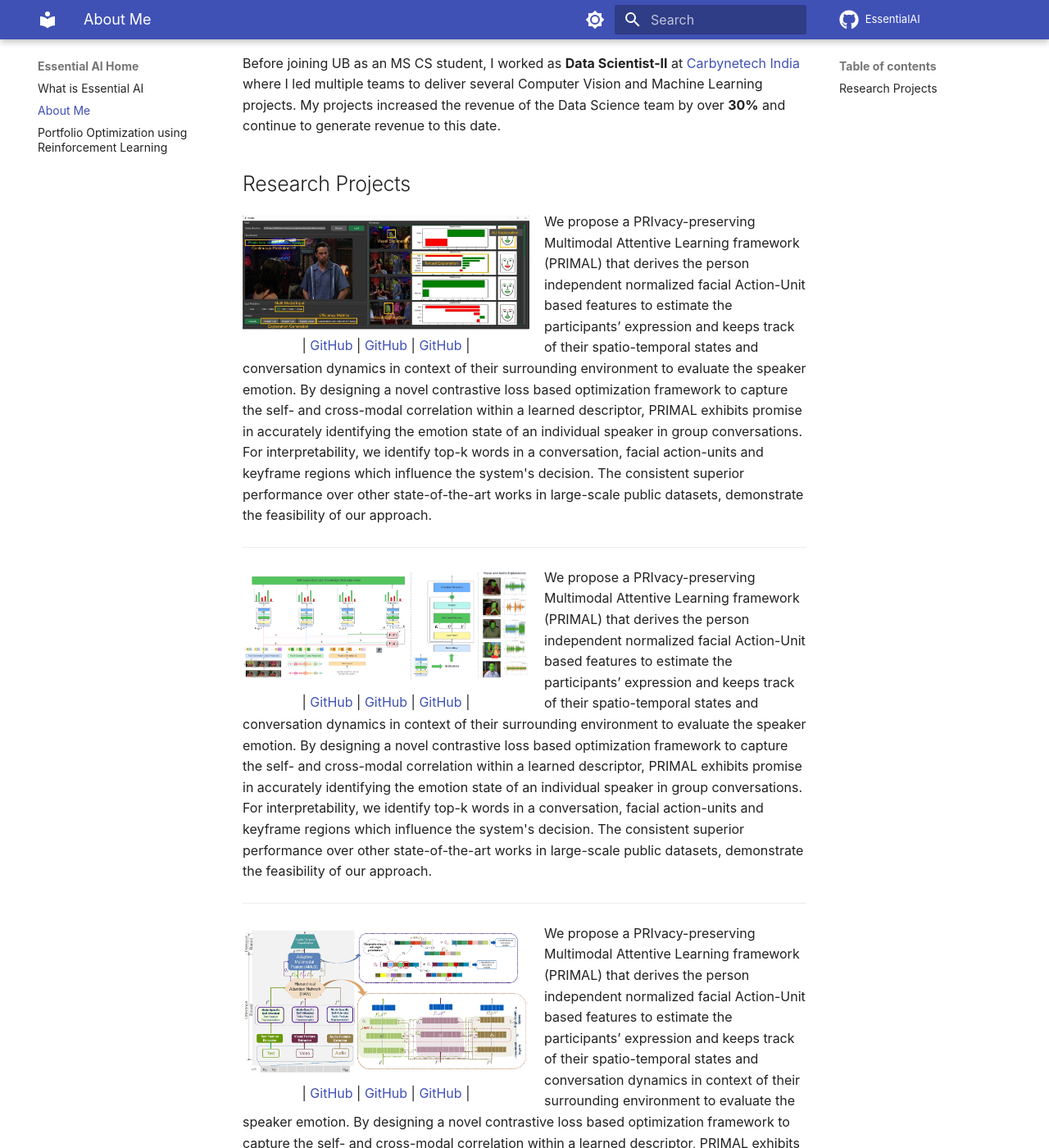
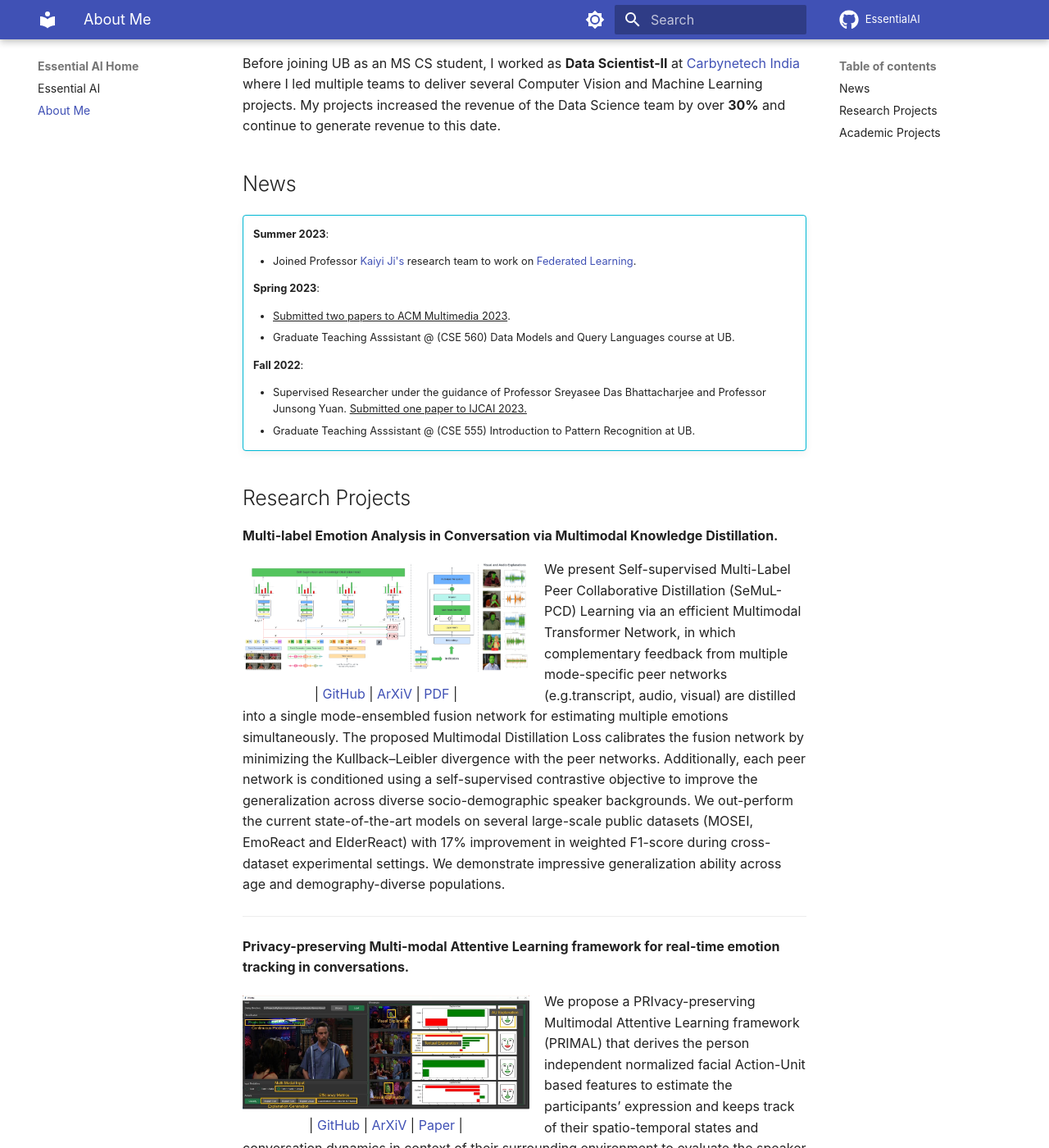
Before and after one commit to EssentialAI/EssentialAI.github.io, an MkDocs documentation site: the page built from docs/about.md, in a window 1280 px wide and 1400 px high, scrolled down 715 px. Shown: the whole window at 82% size. Built offline with MkDocs 1.6.1 and Material for MkDocs 9.7.7, drawn with Linux system fonts in a browser that asks for light colours; some web fonts are replaced; comment, search, counter and statistics services are not loaded; some of the changed text lies outside the part shown.

```diff
--- a/docs/about.md
+++ b/docs/about.md
@@ -8,46 +8,76 @@
 
 <p style="text-align: center;">| <a href="https://www.linkedin.com/in/nareshdevulapally" target = "_blank">Linkedin</a> | <a href="https://www.linkedin.com/in/nareshdevulapally" target = "_blank">Github</a> | <a href="https://www.linkedin.com/in/nareshdevulapally" target = "_blank">Resume</a> |</p>
 
-I am a Graduate Research and Teaching Assistant at [The State University of New York at Buffalo](https://www.buffalo.edu/). My research is focussed on buildling **Multi-Modal AI models**. My recent works on [Multi-Modal Emotion Recognition across ages](https://www.buffalo.edu/) has been submitted to [ACM Multimedia 2023](https://www.acmmm2023.org/). My previous work named PRIMAL that proposed
+I am a Graduate Research and Teaching Assistant at [The State University of New York at Buffalo](https://www.buffalo.edu/). My research is focussed on buildling **Multi-Modal AI models**. My recent work on [Multi-Modal Emotion Recognition across age-groups](#) has been submitted to [ACM Multimedia 2023](https://www.acmmm2023.org/). My previous work named PRIMAL that proposed
 **PRI**vacy-preserving **M**ulti-modal **A**ttentive **L**earning framework for real-time emotion tracking in conversations has received the First Honorable mention at the [Agrusa L. Student Innovation Competition](https://engineering.buffalo.edu/computer-science-engineering/news-and-events/events/russell-l-agrusa-cse-student-innovation-competition.html) at UB. My research at UB is advised by Professor [Sreyasee Das Bhattacharjee](https://cse.buffalo.edu/~sreyasee/) and Professor [Junsong Yuan](https://cse.buffalo.edu/~jsyuan/index.html).
 
 Before joining UB as an MS CS student, I worked as **Data Scientist-II** at <a href ="https://www.carbynetech.com/" target = "_blank">Carbynetech India</a> where I led multiple teams to deliver several Computer Vision and Machine Learning projects. My projects increased the revenue of the Data Science team by over **30%** and continue to generate revenue to this date.
 
+## News
+
+!!! info ""
+
+    **Summer 2023**:
+
+    - Joined Professor [Kaiyi Ji's](https://cse.buffalo.edu/~kaiyiji/group.html) research team to work on [Federated Learning](https://federated.withgoogle.com/).
+
+    **Spring 2023**:
+
+    - <u>Submitted two papers to ACM Multimedia 2023</u>.
+    - Graduate Teaching Asssistant @ (CSE 560) Data Models and Query Languages course at UB.
+
+    **Fall 2022**:
+
+    - Supervised Researcher under the guidance of Professor Sreyasee Das Bhattacharjee and Professor Junsong Yuan. <u>Submitted one paper to IJCAI 2023.</u>
+    - Graduate Teaching Asssistant @ (CSE 555) Introduction to Pattern Recognition at UB.
+
 ## Research Projects
+
+**Multi-label Emotion Analysis in Conversation via Multimodal
+Knowledge Distillation.**
 
 <div>
 <div style="float:left; margin-top:5px; padding-right: 18px">
-<img src="../images/site-images/primal.PNG" alt="Longtail boat in Thailand" width="350"><p style="margin: 0; padding:0; text-align:center">| <a href= "#">GitHub</a> | <a href= "#">GitHub</a> | <a href= "#">GitHub</a> |</p>
+<img src="../images/site-images/acm-prop.png" alt="Longtail boat in Thailand" width="350"><p style="margin: 0; padding:0; text-align:center">| <a href= "#">GitHub</a> | <a href= "#">ArXiV</a> | <a href= "#">PDF</a> |</p>
+</div>
+
+<p style="margin-top: 0;">
+We present Self-supervised Multi-Label Peer Collaborative Distillation (SeMuL-PCD) Learning via an efficient Multimodal Transformer Network, in which complementary feedback from multiple mode-specific peer networks (e.g.transcript, audio, visual) are distilled into a single mode-ensembled fusion network for estimating multiple emotions simultaneously. The proposed Multimodal Distillation Loss calibrates the fusion network by minimizing the Kullback–Leibler divergence with the peer networks. Additionally, each peer network is conditioned using a self-supervised contrastive objective to improve the generalization across diverse socio-demographic
+speaker backgrounds. We out-perform the current state-of-the-art models on several large-scale
+public datasets (MOSEI, EmoReact and ElderReact) with 17% improvement in weighted F1-score during cross-dataset experimental settings. We demonstrate impressive generalization ability across age and demography-diverse populations.
+    </p>
+
+  </div>
+---
+**Privacy-preserving Multi-modal Attentive Learning framework for real-time emotion tracking in conversations.**
+
+<div>
+<div style="float:left; margin-top:5px; padding-right: 18px">
+<img src="../images/site-images/primal.PNG" alt="Longtail boat in Thailand" width="350"><p style="margin: 0; padding:0; text-align:center">| <a href= "#">GitHub</a> | <a href= "#">ArXiV</a> | <a href= "#">Paper</a> |</p>
 </div>
 
 <p>
-      We propose a PRIvacy-preserving Multimodal Attentive Learning framework (PRIMAL) that derives the person independent normalized facial Action-Unit based features to estimate the participants’ expression and keeps track of their spatio-temporal states and conversation dynamics in context of their surrounding environment to evaluate the speaker emotion. By designing a novel contrastive loss based optimization framework to capture the self- and cross-modal correlation within a learned descriptor, PRIMAL exhibits promise in accurately identifying the emotion state of an individual speaker in group conversations. For interpretability, we identify top-k words in a conversation, facial action-units and keyframe regions which influence the system's decision. The consistent superior performance over other state-of-the-art works in large-scale public datasets, demonstrate the feasibility of our approach.
+      We propose a PRIvacy-preserving Multimodal Attentive Learning framework (PRIMAL) that derives the person independent normalized facial Action-Unit based features to estimate the participants’ expression and keeps track of their spatio-temporal states and conversation dynamics in context of their surrounding environment to evaluate the speaker emotion. By designing a novel contrastive loss based optimization framework to capture the self- and cross-modal correlation within a learned descriptor, PRIMAL exhibits promise in accurately identifying the emotion state of an individual speaker in group conversations.
     </p>
 
   </div>
 
 ---
 
+**Adaptive Multimodal Fusion for
+Tracking Speaker Emotion in Group Conversations.**
+
 <div>
 <div style="float:left; margin-top:5px; padding-right: 18px">
-<img src="../images/site-images/acm-prop.png" alt="Longtail boat in Thailand" width="350"><p style="margin: 0; padding:0; text-align:center">| <a href= "#">GitHub</a> | <a href= "#">GitHub</a> | <a href= "#">GitHub</a> |</p>
+<img src="../images/site-images/amus.png" alt="Longtail boat in Thailand" width="350"><p style="margin: 0; padding:0; text-align:center">| <a href= "#">GitHub</a> | <a href= "#">ArXiV</a> | <a href= "#">PDF</a> |</p>
 </div>
 
 <p style="margin-top: 0;">
-      We propose a PRIvacy-preserving Multimodal Attentive Learning framework (PRIMAL) that derives the person independent normalized facial Action-Unit based features to estimate the participants’ expression and keeps track of their spatio-temporal states and conversation dynamics in context of their surrounding environment to evaluate the speaker emotion. By designing a novel contrastive loss based optimization framework to capture the self- and cross-modal correlation within a learned descriptor, PRIMAL exhibits promise in accurately identifying the emotion state of an individual speaker in group conversations. For interpretability, we identify top-k words in a conversation, facial action-units and keyframe regions which influence the system's decision. The consistent superior performance over other state-of-the-art works in large-scale public datasets, demonstrate the feasibility of our approach.
+      We propose a Multimodal framework that captures cross-modal interactions at various levels of spatial abstraction details by employing a Hierarchical Attention Network (HAN) that administers the cross-modal attention via Peripheral key-value pairs within each layer of a mode-specific Central query network to ensure the fusion process to occur at various levels of spatial details. The resulting cross-attended mode-specific descriptors are combined by means of an Adaptive Multimodal fuSion (AMuS) protocol to uncover the unique and novel instance-specific patterns within the learned multimodal utterance descriptor.
     </p>
 
   </div>
 
-<hr>
+## Academic Projects
 
-  <div>
-<div style="float:left; margin-top:5px; padding-right: 18px">
-<img src="../images/site-images/amus.png" alt="Longtail boat in Thailand" width="350"><p style="margin: 0; padding:0; text-align:center">| <a href= "#">GitHub</a> | <a href= "#">GitHub</a> | <a href= "#">GitHub</a> |</p>
-</div>
-
-<p style="margin-top: 0;">
-      We propose a PRIvacy-preserving Multimodal Attentive Learning framework (PRIMAL) that derives the person independent normalized facial Action-Unit based features to estimate the participants’ expression and keeps track of their spatio-temporal states and conversation dynamics in context of their surrounding environment to evaluate the speaker emotion. By designing a novel contrastive loss based optimization framework to capture the self- and cross-modal correlation within a learned descriptor, PRIMAL exhibits promise in accurately identifying the emotion state of an individual speaker in group conversations. For interpretability, we identify top-k words in a conversation, facial action-units and keyframe regions which influence the system's decision. The consistent superior performance over other state-of-the-art works in large-scale public datasets, demonstrate the feasibility of our approach.
-    </p>
-
-  </div>
+Projects done as a part of the courses at UB.
--- a/mkdocs.yml
+++ b/mkdocs.yml
@@ -1,9 +1,9 @@
 site_name: Essential AI
 nav:
   - Essential AI Home:
-      - 'What is Essential AI': index.md
+      - 'Essential AI': index.md
       - 'About Me': about.md
-      - 'Portfolio Optimization using Reinforcement Learning': our_notebook_final.md
+      # - 'Portfolio Optimization using Reinforcement Learning': our_notebook_final.md
   - Computer Vision and Image Processing:
       - 'Introduction': Computer_Vision_and_Image_Processing/index.md
 
```
Also changed, not shown: docs/index.md (+7 -13 lines).
